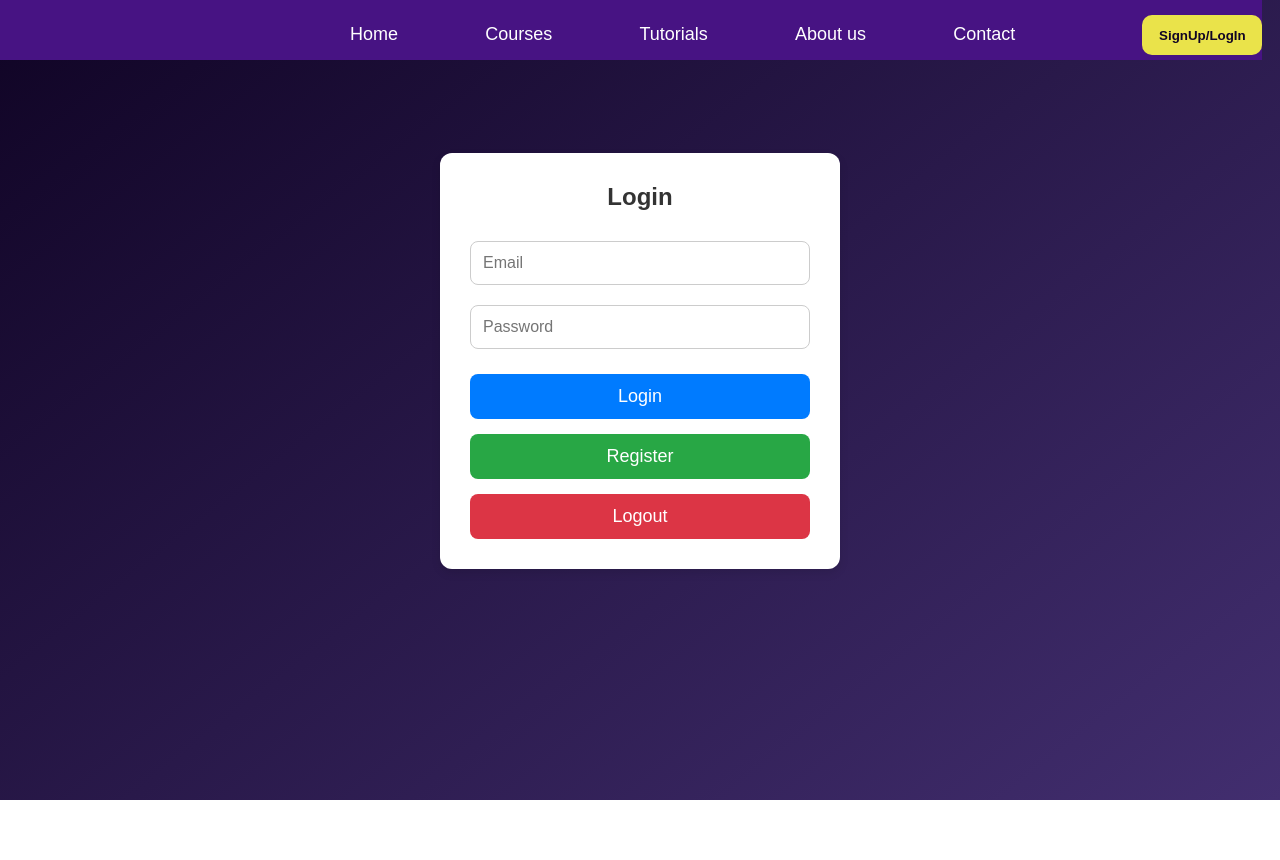
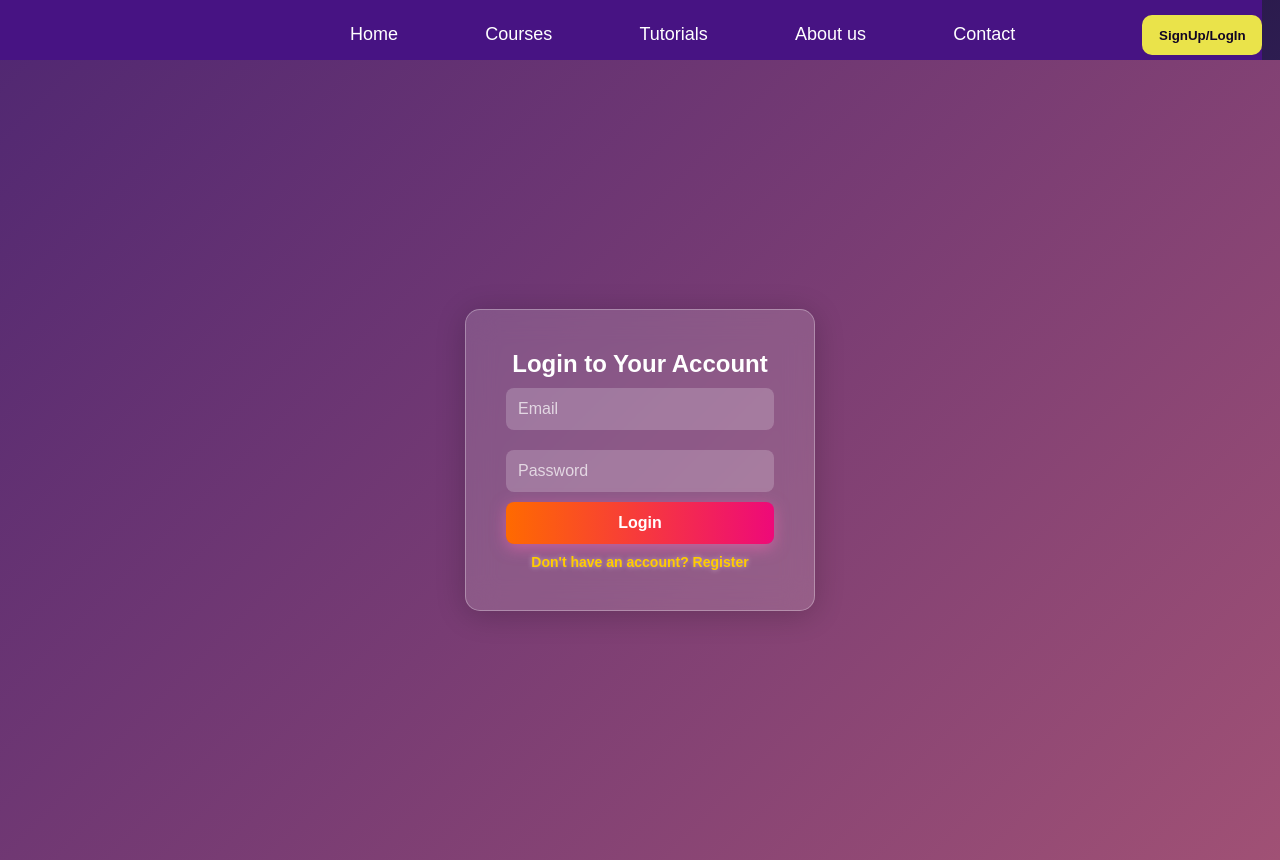
Before and after one commit to vanshika-CG/codechisel, a React (Vite) app in the folder frontend/app/: page /login in a window 1280 px wide. Before the commit the page ends 800 px from the top, so only its background shows below. Built offline with nearby package versions, Linux system fonts and the light colour scheme.

Commit message:
changed login design

```diff
--- a/frontend/app/src/components/login.css
+++ b/frontend/app/src/components/login.css
@@ -1,76 +1,91 @@
-/* body {
-    font-family: 'Arial', sans-serif;
-    background-color: #f4f4f9;
-    margin: 0;
-    padding: 0;
+/* Beautiful Full-Page Background */
+.auth-container {
   display: flex;
   justify-content: center;
   align-items: center;
   height: 100vh;
-} */
-
-.login-container {
-    background: #ffffff;
-    padding: 30px;
-    border-radius: 12px;
-    box-shadow: 0px 4px 10px rgba(0, 0, 0, 0.1);
-    width: 400px;
-    text-align: center;
-    margin-left: 440px;
-    margin-top: 93px;
+  background: linear-gradient(135deg, #1e1e2f, #3a1c71, #d76d77);
+  background-size: 400% 400%;
+  animation: bg-animation 8s infinite alternate;
 }
 
-.login-title {
-    font-size: 24px;
-    font-weight: bold;
-    margin-bottom: 20px;
-    color: #333;
+/* Gradient Animation */
+@keyframes bg-animation {
+  0% {
+    background-position: 0% 50%;
+  }
+  100% {
+    background-position: 100% 50%;
+  }
 }
 
-.input-field {
+/* Glassmorphism Effect */
+.auth-box {
+  background: rgba(255, 255, 255, 0.15);
+  backdrop-filter: blur(15px);
+  padding: 40px;
+  border-radius: 15px;
+  box-shadow: 0 4px 30px rgba(0, 0, 0, 0.2);
+  text-align: center;
+  width: 350px;
+  color: #fff;
+  border: 1px solid rgba(255, 255, 255, 0.3);
+}
+
+/* Input Fields */
+.auth-box input {
   width: 100%;
   padding: 12px;
   margin: 10px 0;
-    border: 1px solid #ccc;
+  border: none;
+  outline: none;
   border-radius: 8px;
+  background: rgba(255, 255, 255, 0.2);
+  color: #fff;
   font-size: 16px;
-    outline: none;
-    transition: border-color 0.3s;
 }
 
-.input-field:focus {
-    border-color: #007bff;
+.auth-box input::placeholder {
+  color: rgba(255, 255, 255, 0.7);
 }
 
-.login-button, .register-button, .logout-button {
+/* Fancy Neon Button */
+.auth-box button {
   width: 100%;
-    background-color: #007bff;
+  padding: 12px;
+  background: linear-gradient(90deg, #ff6a00, #ee0979);
   color: white;
+  font-size: 16px;
+  font-weight: bold;
   border: none;
-    padding: 12px;
-    margin-top: 15px;
   border-radius: 8px;
-    font-size: 18px;
   cursor: pointer;
-    transition: background-color 0.3s;
+  transition: all 0.3s ease-in-out;
+  box-shadow: 0px 4px 15px rgba(255, 105, 180, 0.5);
 }
 
-.login-button:hover, .register-button:hover, .logout-button:hover {
-    background-color: #0056b3;
+.auth-box button:hover {
+  transform: scale(1.05);
+  box-shadow: 0px 6px 20px rgba(255, 105, 180, 0.7);
 }
 
-.register-button {
-    background-color: #28a745;
+/* Error Message */
+.error {
+  color: #ff4b5c;
+  margin-bottom: 10px;
+  font-weight: bold;
 }
 
-.register-button:hover {
-    background-color: #218838;
+/* Toggle Link */
+.toggle {
+  margin-top: 10px;
+  color: #ffcc00;
+  cursor: pointer;
+  font-size: 14px;
+  font-weight: bold;
+  text-shadow: 0px 0px 5px rgba(255, 255, 255, 0.5);
 }
 
-.logout-button {
-    background-color: #dc3545;
+.toggle:hover {
+  text-decoration: underline;
 }
-
-.logout-button:hover {
-    background-color: #c82333;
-}
--- a/frontend/app/src/components/login.jsx
+++ b/frontend/app/src/components/login.jsx
@@ -1,68 +1,57 @@
-import { useState } from "react";
+import React, { useState } from "react";
+import axios from "axios";
 import { useNavigate } from "react-router-dom";
-import { motion } from "framer-motion";
 import "./Login.css";
 
-export default function LoginPage() {
-  const [email, setEmail] = useState("");
-  const [password, setPassword] = useState("");
+const Login = () => {
+  const [isRegister, setIsRegister] = useState(false);
+  const [formData, setFormData] = useState({ username: "", email: "", password: "" });
+  const [error, setError] = useState("");
   const navigate = useNavigate();
 
-  const handleLogin = async () => {
-    try {
-      const response = await fetch("http://localhost:4000/login/login", {
-        method: "POST",
-        headers: { "Content-Type": "application/json" },
-        body: JSON.stringify({ usernameOrEmail: email, password }),
-        credentials: "include"
-      });
-
-      const result = await response.text();
-      console.log("Server Response:", result);
-
-      if (response.ok) {
-        alert("Login successful!");
-        navigate("/dashboard"); // Redirect to dashboard or home page
-      } else {
-        alert("Login failed: " + result);
-      }
-    } catch (error) {
-      console.error("Error logging in:", error);
-      alert("An error occurred. Please try again.");
-    }
+  const handleChange = (e) => {
+    setFormData({ ...formData, [e.target.name]: e.target.value });
   };
 
-  const handleLogout = async () => {
+  const handleSubmit = async (e) => {
+    e.preventDefault();
+    setError("");
+
     try {
-      const response = await fetch("http://localhost:4000/login/logout", {
-        method: "POST",
-        credentials: "include"
-      });
+      const endpoint = isRegister ? "register" : "login";
+      const response = await axios.post(`http://localhost:4000/login/${endpoint}`, formData);
 
-      if (response.ok) {
-        alert("Logged out successfully!");
-        navigate("/");
-      } else {
-        alert("Logout failed!");
+      alert(response.data);
+      if (!isRegister) {
+        navigate("/dashboard");
       }
-    } catch (error) {
-      console.error("Error logging out:", error);
-      alert("An error occurred while logging out.");
+    } catch (err) {
+      setError(err.response?.data || "Something went wrong");
     }
   };
 
   return (
-    <div className="login-container">
-      <motion.div initial={{ opacity: 0, y: -20 }} animate={{ opacity: 1, y: 0 }} transition={{ duration: 0.5 }}>
-        <h2 className="login-title">Login</h2>
-        <div className="form-group">
-          <input type="email" placeholder="Email" value={email} onChange={(e) => setEmail(e.target.value)} className="input-field" />
-          <input type="password" placeholder="Password" value={password} onChange={(e) => setPassword(e.target.value)} className="input-field" />
-          <button onClick={handleLogin} className="login-button">Login</button>
-          <button onClick={() => navigate("/signup")} className="register-button">Register</button>
-          <button onClick={handleLogout} className="logout-button">Logout</button>
-        </div>
-      </motion.div>
+    <div className="auth-container">
+      <div className="auth-box">
+        <h2>{isRegister ? "Create an Account" : "Login to Your Account"}</h2>
+        {error && <p className="error">{error}</p>}
+
+        <form onSubmit={handleSubmit}>
+          {isRegister && (
+            <input type="text" name="username" placeholder="Username" onChange={handleChange} required />
+          )}
+          <input type="email" name="email" placeholder="Email" onChange={handleChange} required />
+          <input type="password" name="password" placeholder="Password" onChange={handleChange} required />
+
+          <button type="submit">{isRegister ? "Register" : "Login"}</button>
+        </form>
+
+        <p className="toggle" onClick={() => setIsRegister(!isRegister)}>
+          {isRegister ? "Already have an account? Login" : "Don't have an account? Register"}
+        </p>
+      </div>
     </div>
   );
-}
+};
+
+export default Login;
```
Lines whose indentation alone changed are shown as unchanged.
